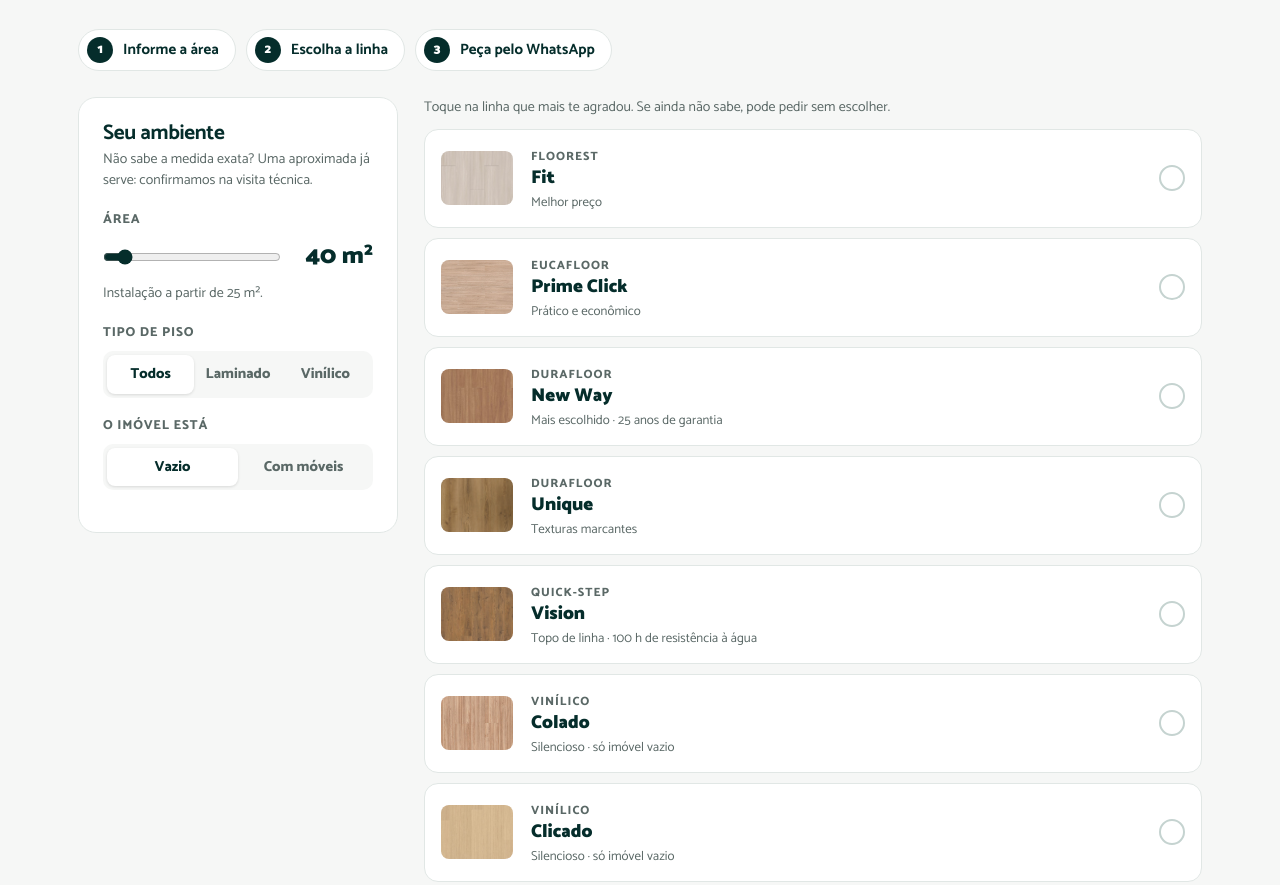
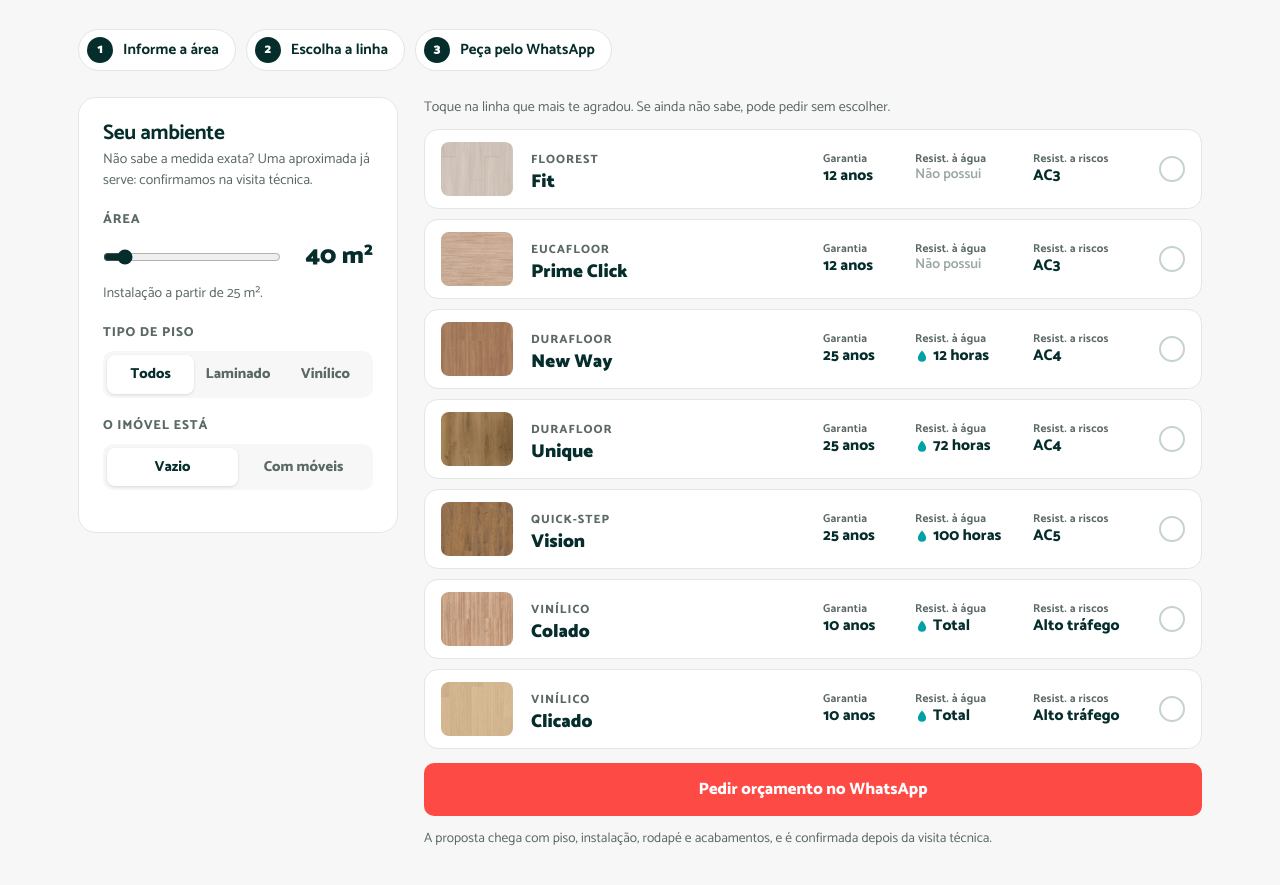
Before and after one commit to arrudaaldo/charmepisos-landing, a plain HTML site: page docs/index.html in a window 1280 px wide. Shown: the part 1481-2366 px from the top of the page. Drawn offline with Linux system fonts and the light colour scheme.

Commit message:
Vinilico alto trafego

```diff
--- a/docs/index.html
+++ b/docs/index.html
@@ -141,6 +141,13 @@ h2{font-size:clamp(30px,3.6vw,42px);font-weight:900}
 .op small{font-size:12px;font-weight:800;letter-spacing:.08em;text-transform:uppercase;color:var(--cinza)}
 .op h5{font-size:18.5px;font-weight:900;color:var(--verde);line-height:1.1}
 .op .nota{font-size:13px;color:var(--cinza)}
+.op{grid-template-columns:72px minmax(110px,1fr) auto auto}
+.attrs{display:grid;grid-template-columns:78px 104px 108px;gap:14px;align-items:start}
+.attrs span{display:flex;flex-direction:column;gap:2px;line-height:1.15}
+.attrs i{font-style:normal;font-size:11.5px;font-weight:700;letter-spacing:.02em;color:var(--cinza)}
+.attrs b{display:flex;align-items:center;gap:4px;font-size:15.5px;font-weight:800;color:var(--verde);white-space:nowrap}
+.attrs .nao{font-weight:600;font-size:14px;color:#9aa8a5}
+.gota-p{width:14px;height:14px;flex:none}
 .op .nota.r{color:#c9302c;font-weight:700}
 .op .val{text-align:right;white-space:nowrap}
 .op .val b{display:block;font-size:22px;font-weight:900;color:var(--verde);line-height:1.1}
@@ -303,7 +310,10 @@ footer img{height:40px}
   .op{grid-template-columns:60px 1fr;}
   .op img{width:60px;height:46px}
   .op .val{grid-column:2;text-align:left}
-  .op{grid-template-columns:60px 1fr auto}
+  .op{grid-template-columns:60px 1fr auto;row-gap:10px}
+  .attrs{grid-column:1 / -1;grid-row:2;grid-template-columns:repeat(3,minmax(0,1fr));gap:8px;border-top:1px solid var(--linha);padding-top:10px}
+  .attrs i{font-size:11px}
+  .attrs b{font-size:14.5px}
   form{grid-template-columns:1fr}
   .sec{padding:64px 0}
   .barra-cel{display:flex;position:fixed;left:0;right:0;bottom:0;z-index:30;background:#fff;border-top:1px solid var(--linha);padding:10px 14px;gap:10px}
@@ -542,15 +552,23 @@ document.querySelectorAll('.vitrine').forEach(function(v){
 });
 // ===== simulador (valores de REFERÊNCIA; no site real viriam da tabela do CRM) =====
 var LINHAS = [
-  { t:'lam', marca:'Floorest', nome:'Fit', img:'img/fit.webp', m2:54.9, nota:'Melhor preço' },
-  { t:'lam', marca:'Eucafloor', nome:'Prime Click', img:'img/prime.jpg', m2:61.9, nota:'Prático e econômico' },
-  { t:'lam', marca:'Durafloor', nome:'New Way', img:'img/nw-amendola-curacao.jpg', m2:69.9, nota:'Mais escolhido · 25 anos de garantia' },
-  { t:'lam', marca:'Durafloor', nome:'Unique', img:'img/unique.jpg', m2:84.9, nota:'Texturas marcantes' },
-  { t:'lam', marca:'Quick-Step', nome:'Vision', img:'img/vi-carvalho-agreste.jpg', m2:124.9, nota:'Topo de linha · 100 h de resistência à água' },
-  { t:'vin', marca:'Vinílico', nome:'Colado', img:'img/nw-milao.jpg', m2:174.7, nota:'Silencioso · só imóvel vazio' },
-  { t:'vin', marca:'Vinílico', nome:'Clicado', img:'img/vi-carvalho-sereno.jpg', m2:229.7, nota:'Silencioso · só imóvel vazio' }
+  { t:'lam', marca:'Floorest', nome:'Fit', img:'img/fit.webp', m2:54.9, gar:'12 anos', agua:'', ac:'AC3' },
+  { t:'lam', marca:'Eucafloor', nome:'Prime Click', img:'img/prime.jpg', m2:61.9, gar:'12 anos', agua:'', ac:'AC3' },
+  { t:'lam', marca:'Durafloor', nome:'New Way', img:'img/nw-amendola-curacao.jpg', m2:69.9, gar:'25 anos', agua:'12 horas', ac:'AC4' },
+  { t:'lam', marca:'Durafloor', nome:'Unique', img:'img/unique.jpg', m2:84.9, gar:'25 anos', agua:'72 horas', ac:'AC4' },
+  { t:'lam', marca:'Quick-Step', nome:'Vision', img:'img/vi-carvalho-agreste.jpg', m2:124.9, gar:'25 anos', agua:'100 horas', ac:'AC5' },
+  { t:'vin', marca:'Vinílico', nome:'Colado', img:'img/nw-milao.jpg', m2:174.7, gar:'10 anos', agua:'Total', ac:'Alto tráfego' },
+  { t:'vin', marca:'Vinílico', nome:'Clicado', img:'img/vi-carvalho-sereno.jpg', m2:229.7, gar:'10 anos', agua:'Total', ac:'Alto tráfego' }
 ];
 var INSTAL = { vazio:25, moveis:35 }, DESC = 0.10, filtro = 'todos', imovel = 'vazio', escolhida = '';
+var GOTA = '<svg class="gota-p" viewBox="0 0 24 24" aria-hidden="true"><path d="M12 2.5S5 10.2 5 15a7 7 0 0 0 14 0c0-4.8-7-12.5-7-12.5z" fill="#00a1a5"/></svg>';
+function atributos(l){
+  var agua = !l.agua ? '<span class="nao">Não possui</span>' : l.agua === '—' ? '—' : GOTA + l.agua;
+  return '<div class="attrs">' +
+    '<span><i>Garantia</i><b>' + l.gar + '</b></span>' +
+    '<span><i>Resist. à água</i><b>' + agua + '</b></span>' +
+    '<span><i>Resist. a riscos</i><b>' + l.ac + '</b></span></div>';
+}
 function brl(v){ return 'R$ ' + Math.round(v).toLocaleString('pt-BR'); }
 function desenhar(){
   var a = +document.getElementById('area').value;
@@ -562,7 +580,8 @@ function desenhar(){
     var nome = l.marca + ' ' + l.nome;
     if (off && escolhida === nome) escolhida = '';
     return { h: '<div class="op' + (off ? ' off' : '') + (escolhida === nome ? ' sel' : '') + '" data-nome="' + nome + '" data-t="' + l.t + '"' + (off ? '' : ' role="button" tabindex="0" aria-pressed="' + (escolhida === nome) + '"') + '><img src="' + l.img + '" alt="">' +
-      '<div><small>' + l.marca + '</small><h5>' + l.nome + '</h5><span class="nota' + (off ? ' r' : '') + '">' + (off ? 'Precisa do imóvel vazio' : l.nota) + '</span></div>' +
+      '<div><small>' + l.marca + '</small><h5>' + l.nome + '</h5>' + (off ? '<span class="nota r">Precisa do imóvel vazio</span>' : '') + '</div>' +
+      atributos(l) +
       '<span class="ck" aria-hidden="true">' + (escolhida === nome && !off ? '&#10003;' : '') + '</span></div>', v: a * m2 };
   }).sort(function(x, y){ return x.v - y.v; }).map(function(x){ return x.h; }).join('');
   document.getElementById('res').innerHTML = html;
```
